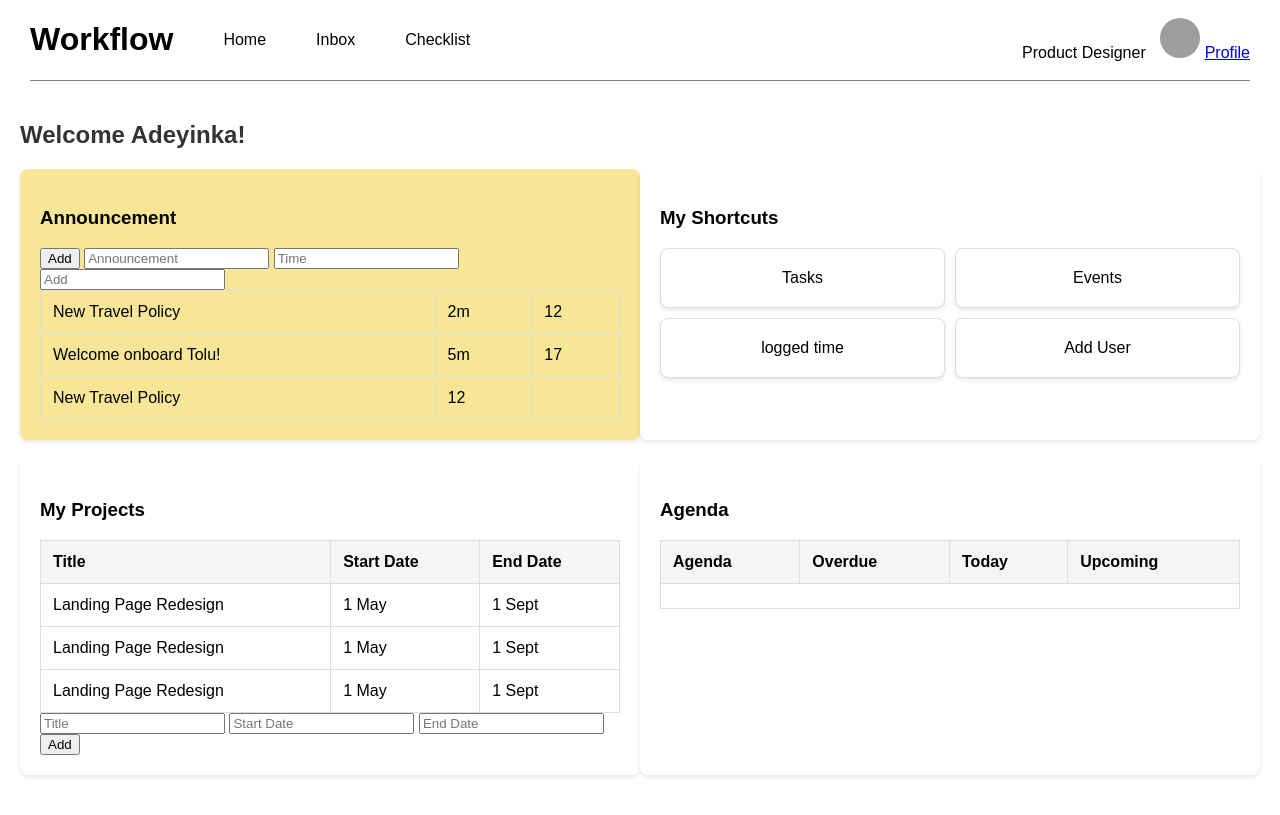
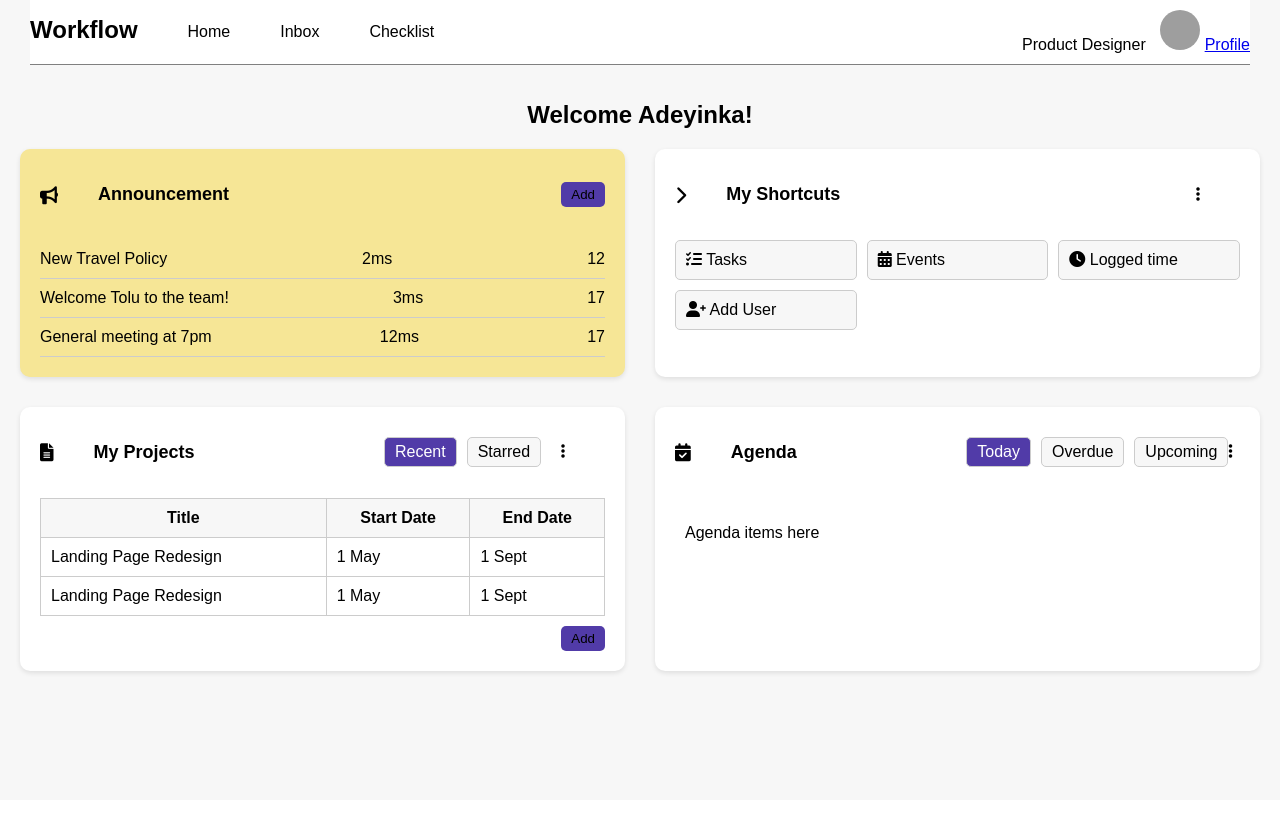
Before and after one commit to AK-AKAD/workflow.com, a PHP site: page / in a window 1280 px wide. After the commit the page ends 675 px from the top, so only its background shows below. Run offline with PHP 8.4, Linux system fonts and the light colour scheme; lists and menus that the app fills with data are empty; grey boxes are pictures that could not be loaded.

Commit message:
added new js file (js/create.js) modifies html file(create.html, index.html) modifies css file (css/create.css, css/styles.css) modifies js files(js/checklist.js, js/script.js)

```diff
--- a/css/styles.css
+++ b/css/styles.css
@@ -2,68 +2,152 @@ body {
     font-family: Arial, sans-serif;
     margin: 0;
     padding: 0;
+    background-color: #f7f7f7;
 }
+
 .container {
     padding: 20px;
 }
 
-h2 {
-    color: #333;
+h1 {
+    font-size: 24px;
+    margin-bottom: 20px;
+    text-align: center;
 }
-.section {
+
+.dashboard {
+    display: grid;
+    grid-template-columns: repeat(auto-fit, minmax(400px, 2fr));
+    gap: 30px;
+}
+
+.cardannouncement {
+    background-color: #F6E696;
+    padding: 20px;
+    border-radius: 10px;
+    box-shadow: 0 2px 5px rgba(0,0,0,0.1);
+}
+.card {
+    background-color: #fff;
+
+    padding: 20px;
+    border-radius: 10px;
+    box-shadow: 0 2px 5px rgba(0,0,0,0.1);
+}
+
+.card-header {
     display: flex;
     justify-content: space-between;
+    align-items: center;
     margin-bottom: 20px;
 }
-.section .box {
-    background-color: #fff;
-    padding: 20px;
-    border-radius: 8px;
-    box-shadow: 0 2px 4px rgba(0,0,0,0.1);
-    width: 48%;
+
+.card-header h2 {
+    font-size: 18px;
+    display: flex;
+    align-items: center;
 }
-.section .boxx{
-    background: #F6E696;
-    /* background-color: #fff; */
-    padding: 20px;
-    border-radius: 8px;
-    box-shadow: 0 2px 4px rgba(0,0,0,0.1);
-    width: 48%;
+
+.card-header i {
+    margin-right: 40px;
 }
-table {
+
+.add-button {
+    padding: 5px 10px;
+    background-color: #513BA8;
+    color: black;
+    border: none;
+    border-radius: 5px;
+    cursor: pointer;
+    transition: background-color 0.3s;
+}
+.ad-button{
+    float: right;
+    margin-top: 10px;
+    padding: 5px 10px;
+    border: none;
+    border-radius: 5px;
+    color: black;
+    background: #513BA8;
+    cursor: pointer;
+}
+.ad-button:hover{
+    background-color: darkviolet;
+}
+.add-button:hover {
+    background-color: darkviolet;
+}
+
+.announcement-list {
+    list-style-type: none;
+    padding: 0;
+    margin: 0;
+}
+
+.announcement-list li {
+    display: flex;
+    justify-content: space-between;
+    padding: 10px 0;
+    border-bottom: 1px solid #ccc;
+}
+
+.shortcuts-list {
+    display: grid;
+    grid-template-columns: repeat(auto-fit, minmax(150px, 1fr));
+    gap: 10px;
+}
+
+.shortcut {
+    padding: 10px;
+    background-color: #f7f7f7;
+    border: 1px solid #ccc;
+    border-radius: 5px;
+    cursor: pointer;
+    transition: background-color 0.3s;
+}
+
+.shortcut:hover {
+    background-color: #ddd;
+}
+
+.projects-table {
     width: 100%;
     border-collapse: collapse;
 }
-table, th, td {
-    border: 1px solid #ddd;
-}
-th, td {
-    padding: 12px;
-    text-align: left;
-}
-th {
-    background-color: #f5f5f5;
-}
-.shortcuts {
-    display: grid;
-    grid-template-columns: repeat(2, 1fr);
-    gap: 10px;
-}
-.shortcut-item {
-    display: flex;
-    align-items: center;
-    justify-content: center;
-    padding: 20px;
-    background-color: #fff;
-    border: 1px solid #ddd;
-    border-radius: 8px;
-    box-shadow: 0 2px 4px rgba(0,0,0,0.1);
-    text-align: center;
-}
-#hrs::after{
-    content: 'hrs';
+
+.projects-table th, .projects-table td {
+    padding: 10px;
+    border: 1px solid #ccc;
 }
 
-#mins::after{
-    content: 'ms';
+.projects-table th {
+    background-color: #f7f7f7;
 }
+
+.tabs {
+    display: flex;
+    gap: 10px;
+    padding-left: 30%;
+}
+
+.tab {
+    padding: 5px 10px;
+    background-color: #f7f7f7;
+    border: 1px solid #ccc;
+    border-radius: 5px;
+    cursor: pointer;
+    transition: background-color 0.3s;
+}
+
+.tab.active {
+    background-color: #513BA8;
+    color: white;
+}
+
+.tab:hover {
+    background-color: #513BA8;
+}
+
+.agenda-content {
+    padding: 10px;
+}
--- a/index.html
+++ b/index.html
@@ -3,9 +3,10 @@
 <head>
     <meta charset="UTF-8">
     <meta name="viewport" content="width=device-width, initial-scale=1.0">
-    <title>Management Dashboard</title>
+    <title>Dashboard</title>
     <link rel="stylesheet" href="css/styles.css">
     <link rel="stylesheet" href="css/navbar.css">
+    <link rel="stylesheet" href="https://cdnjs.cloudflare.com/ajax/libs/font-awesome/6.0.0-beta3/css/all.min.css">
 </head>
 <body>
     <header>
@@ -24,59 +25,70 @@
         </div>
     </header>
     <div class="container">
-        <h2>Welcome Adeyinka!</h2>
-        <div class="section">
-            <div class="boxx">
-                <h3>Announcement</h3>
-                <table id="announcementTable">
-                    <div class="input-form">
-                        <button onclick="addAnnouncement()">Add</button>
-                        <input type="text" id="announcement" placeholder="Announcement">
-                        <input type="text" id="time" placeholder="Time">
-                        <input type="text" id="add" placeholder="Add">
-
+        <h1>Welcome Adeyinka!</h1>
+        <div class="dashboard">
+            <div class="cardannouncement">
+                <div class="card-header">
+                    <h2><i class="fas fa-bullhorn"></i> Announcement</h2>
+                    <button class="add-button">Add</button>
                 </div>
-                    <tr contenteditable="true">
-                        <td>New Travel Policy</td>
-                        <td>2m</td>
-                        <td>12</td>
-                    </tr>
-                    <tr contenteditable="true">
-                        <td>Welcome onboard Tolu!</td>
-                        <td>5m</td>
-                        <td>17</td>
-                    </tr>
-                    <tr contenteditable="true">
-                        <td>New Travel Policy</td>
-                       <!-- <td>  <span id="hrs">00</span></td>
-
-                        <td> <span id="mins">00</span></td> -->
-
-                        <!-- <input type="time" placeholder=""> -->
-                        <td>12</td>
-                    </tr>
-                </table>
-
+                <ul class="announcement-list">
+                    <li contenteditable="true">
+                        <span>New Travel Policy</span>
+                        <span title="time">2ms</span>
+                        <span>12</span>
+                    </li>
+                    <li contenteditable="true">
+                        <span>Welcome Tolu to the team!</span>
+                        <span>3ms</span>
+                        <span>17</span>
+                    </li>
+                    <li contenteditable="true">
+                        <span>General meeting at 7pm</span>
+                        <span>12ms</span>
+                        <span>17</span>
+                    </li>
+                </ul>
             </div>
-            <div class="box">
-                <h3>My Shortcuts</h3>
-                <div class="shortcuts">
-                    <div class="shortcut-item">Tasks</div>
-                    <div class="shortcut-item">Events</div>
-                    <div class="shortcut-item">logged time</div>
-                    <div class="shortcut-item">Add User</div>
+            <div class="card shortcuts">
+                <div class="card-header">
+                    <h2><i class="fas fa-chevron-right"></i> My Shortcuts</h2>
+                    <span id="addShortcut" class="font"> <i class="fa fa-ellipsis-v"></i></span>
+                </div>
+                <div class="shortcuts-list">
+                    <div class="shortcut">
+                        <i class="fas fa-tasks"></i> Tasks
+                    </div>
+                    <div class="shortcut">
+                        <i class="fas fa-calendar-alt"></i> Events
+                    </div>
+                    <div class="shortcut">
+                        <i class="fas fa-clock"></i> Logged time
+                    </div>
+                    <div class="shortcut">
+                        <i class="fas fa-user-plus"></i> Add User
                     </div>
                 </div>
             </div>
-        <div class="section">
-            <div class="box">
-                <h3>My Projects</h3>
-                <table id="projectsTable">
+            <div class="card projects">
+                <div class="card-header">
+                    <h2><i class="fa fa-file-text"></i> My Projects</h2>
+                    <div class="tabs">
+                        <div class="tab active">Recent</div>
+                        <div class="tab">Starred</div>
+                    </div>
+                    <span id="addShortcut" class="font"> <i class="fa fa-ellipsis-v"></i></span>
+                </div>
+
+                <table class="projects-table">
+                    <thead>
                         <tr>
                             <th>Title</th>
                             <th>Start Date</th>
                             <th>End Date</th>
                         </tr>
+                    </thead>
+                    <tbody>
                         <tr contenteditable="true">
                             <td>Landing Page Redesign</td>
                             <td>1 May</td>
@@ -87,45 +99,27 @@
                             <td>1 May</td>
                             <td>1 Sept</td>
                         </tr>
-                    <tr contenteditable="true">
-                        <td>Landing Page Redesign</td>
-                        <td>1 May</td>
-                        <td>1 Sept</td>
-                    </tr>
+                    </tbody>
                 </table>
-                <div class="input-form">
-                    <input type="text" id="title" placeholder="Title">
-                    <input type="text" id="startDate" placeholder="Start Date">
-                    <input type="text" id="endDate" placeholder="End Date">
-                    <button onclick="addProject()">Add</button>
+                <button class="ad-button">Add</button>
             </div>
+            <div class="card agenda">
+                <div class="card-header">
+                    <h2><i class="fas fa-calendar-check"></i> Agenda</h2>
+                        <div class="tabs">
+                        <div class="tab active">Today</div>
+                        <div class="tab">Overdue</div>
+                        <div class="tab">Upcoming</div>
                     </div>
-            <div class="box">
-                <h3>Agenda</h3>
-                <table>
-                    <tr>
-                        <th>Agenda</th>
-                        <th>Overdue</th>
-                        <th>Today</th>
-                        <th>Upcoming</th>
-                    </tr>
-                    <tr>
-                        <td colspan="4"></td>
-                    </tr>
-                </table>
+                    <span id="addShortcut" class="font"> <i class="fa fa-ellipsis-v"></i></span>
+                </div>
+
+                <div class="agenda-content">
+                    <p>Agenda items here</p>
                 </div>
             </div>
         </div>
-    <script>
-        let hrs = document.getElementById("hrs");
-        let mins = document.getElementById("mins");
-
-        setInterval(() => {
-            let currentTime = new Date();
-            hrs.innerHTML = (currentTime.getHours()<10?"0":"") + currentTime.getHours() ;
-            mins.innerHTML = (currentTime.getMinutes()<10?"0":"") + currentTime.getMinutes() ;
-            }), 60000;
-    </script>
+    </div>
     <script src="JS/script.js"></script>
 </body>
 </html>
```
Also changed, not shown: JS/checklist.js (+0 -21 lines), JS/create.js (added, +20 -0 lines), JS/script.js (+32 -40 lines), create.html (+12 -4 lines), css/create.css (+57 -0 lines). Lines whose indentation alone changed are shown as unchanged.
